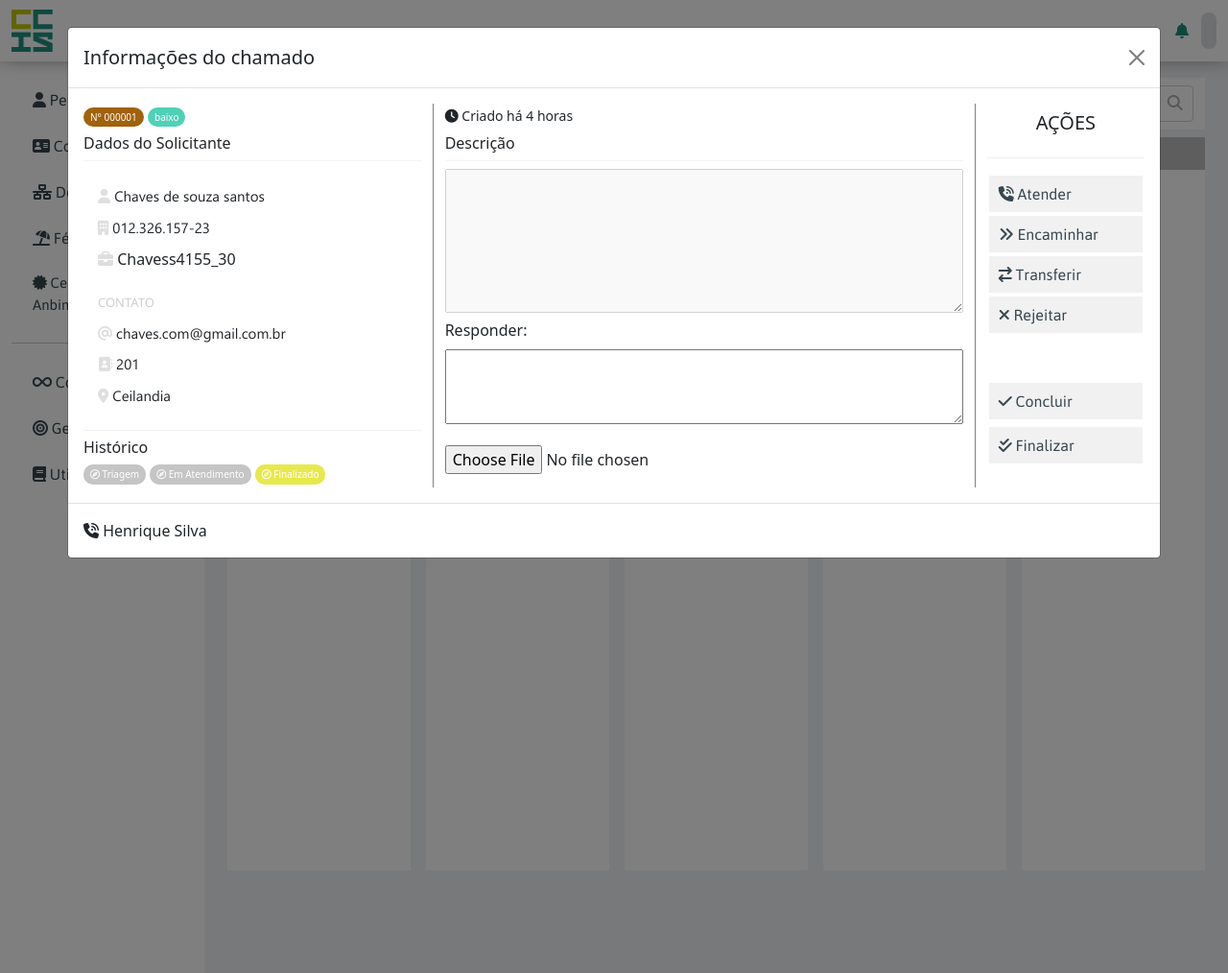
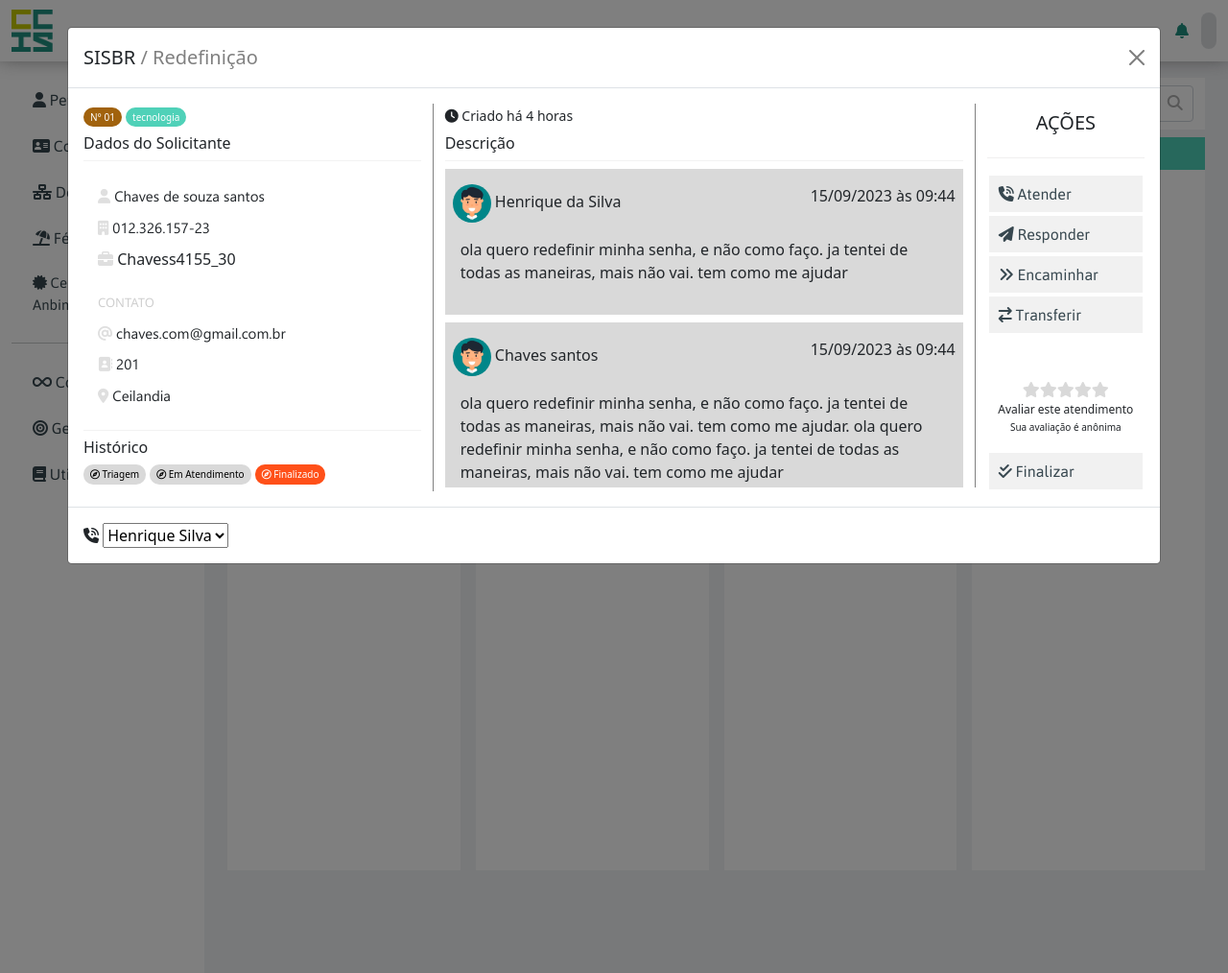
Before and after one commit to Sidehenrique/CCIS-Web, a Django app: page /processos in a window 1280 px wide, after a click that opens the changed part. Shown: the whole page at 96% size. Run offline with Django 4.2, Linux system fonts and the light colour scheme; some libraries are stand-ins or nearby versions.

Commit message:
Lapidando Modal Chamado

```diff
--- a/ccis/static/ccis/style.css
+++ b/ccis/static/ccis/style.css
@@ -1170,7 +1170,7 @@ status-negativo{
 }
 
 
-.card-important-baixo{
+.processo-tag-setor{
     font-size:10px;
     background-color:#4FD1B8;
     color:white;
@@ -1179,25 +1179,7 @@ status-negativo{
 }
 
 
-.card-important-medio{
-    font-size:10px;
-    background-color:#E8E84D;
-    color:white;
-    padding: 3px 7px;
-    border-radius:10px;
-}
-
-
-.card-important-alto{
-    font-size:10px;
-    background-color:#FF0000;
-    color:white;
-    padding: 3px 7px;
-    border-radius:10px;
-}
-
-
-.card-important-cod{
+.processo-tag-cod{
     font-size:10px;
     background-color:#A1620D;
     color:white;
@@ -1206,9 +1188,17 @@ status-negativo{
 }
 
 
-.card-important-triagem{
+.processo-tag-historico{
     font-size:10px;
-    background-color:#C5C5C5;
+    background-color:#d9d9d9;
+    color:black;
+    padding: 3px 7px;
+    border-radius:10px;
+}
+
+.processo-tag-historico-active{
+    font-size:10px;
+    background-color:#FF5019;
     color:white;
     padding: 3px 7px;
     border-radius:10px;
@@ -1233,7 +1223,7 @@ status-negativo{
     padding:7px 10px;
     display: block;
     font-family:asap;
-    transition: all .5s;
+    transition: all .3s;
     color:#37474F;
     background-color:#F1F1F1;
     border:none
@@ -1242,14 +1232,40 @@ status-negativo{
 
 
 .modal-processo-link:hover{
-    background-color:#00353E;
+    background-color:#16B597;
+    color:#ffffff;
+}
+
+
+.modal-processo-link.btn-finish:hover{
+    background-color:red;
+    color:#ffffff;
+}
+
+.modal-processo-link.btn-finish:active{
+    background-color:#C00505;
     color:#ffffff;
 }
 
 
 .modal-processo-link:active{
     color:#ffffff;
-    background-color:#16B597;
+    background-color:#147A67;
 }
 
+
+.star-link{
+    text-decoration:none;
+    color:#d9d9d9;
+}
+
+
+.star-link:hover{
+    text-decoration:none;
+    color:#FFC803;
+}
+
+
+
+
 /*-- processos ----------------------------*/
--- a/ccis/templates/ccis/processo.html
+++ b/ccis/templates/ccis/processo.html
@@ -72,15 +72,11 @@
             Encaminhado
         </div>
 
-        <div class="col me-3 processo-cabecalho" style="background-color:#4FD1B8; color:#fff">
+        <div class="col processo-cabecalho" style="background-color:#4FD1B8; color:#fff">
             <i class="fa-solid fa-square-check"></i>
             Concluído
         </div>
 
-        <div class="col processo-cabecalho" style="background-color:#BEBCBC; color:#fff">
-            <i class="fa-solid fa-boxes-packing"></i>
-            Finalizado
-        </div>
 
     </div>
     <!-- cabeçalho ------------------------------->
@@ -103,16 +99,17 @@
                     <div class="row">
 
                         <div class="col-auto me-auto">
-                            <span class="card-important-baixo">baixo</span>
+                            <h5 class="mt-1">SISBR</h5>
+
                         </div>
 
                         <div class="col-auto">
-                            <h6 style="font-size:14px; color:#818181">#1234567</h6>
+                            <span class="processo-tag-setor">Tecnologia</span>
                         </div>
 
                     </div>
 
-                    <h6 class="mt-1">SISBR</h6>
+                    <hr style="color:#C4C0C0; margin-top:0px;">
 
                     <div class="d-flex" style="color:#818181; font-size:13px;">
 
@@ -144,9 +141,7 @@
 
         <div class="col me-3 overflow-auto processo-colum"></div>
         <div class="col me-3 overflow-auto processo-colum"></div>
-        <div class="col me-3 overflow-auto processo-colum"></div>
-
-        <div class="col overflow-auto processo-colum"></div>
+        <div class="col  overflow-auto processo-colum"></div>
 
     </div>
     <!-- Processo -------------------------------->
@@ -165,7 +160,7 @@
                 <!-- header --------------------->
                 <div class="modal-header">
 
-                    <h5 class="modal-title" id="exampleModalLabel">Informações do chamado</h5>
+                    <h5 class="modal-title" id="exampleModalLabel">SISBR <span style="color:gray">/ Redefinição</span></h5>
 
                     <button type="button" class="btn-close" data-bs-dismiss="modal" aria-label="Close"></button>
 
@@ -184,8 +179,8 @@
 
                             <div class="col-auto me-auto">
 
-                                <span class="card-important-cod">N° 000001</span>
-                                <span class="card-important-baixo">baixo</span>
+                                <span class="processo-tag-cod">N° 01</span>
+                                <span class="processo-tag-setor">tecnologia</span>
 
                             </div>
 
@@ -246,11 +241,11 @@
 
                             <div class="d-flex container-buttons" onwheel="handleScroll(event)">
 
-                                <span class="card-important-triagem me-1"><i
+                                <span class="processo-tag-historico me-1"><i
                                         class="fa-regular fa-compass"></i> Triagem</span>
-                                <span class="card-important-triagem me-1"><i
+                                <span class="processo-tag-historico me-1"><i
                                         class="fa-regular fa-compass"></i> Em Atendimento</span>
-                                <span class="card-important-medio me-1"><i
+                                <span class="processo-tag-historico-active me-1"><i
                                         class="fa-regular fa-compass"></i> Finalizado</span>
 
                             </div>
@@ -270,14 +265,86 @@
 
                             <hr class="linha-custom">
 
-                            <div class="mt-2">
+                            <!-- Chat ---------->
+                            <div class="mt-2 p-2" style="background-color:#d9d9d9">
 
-                                <textarea id="descricao" style="width: 100%;" name="mensagem" rows="6"
-                                          disabled></textarea>
+                                <!-- Cabeçalho -->
+                                <div class="row pt-2">
+
+                                    <div class="col-auto me-auto">
+
+                                        <h6>
+                                            <img class="avatar-img" src="{% static 'ccis/avatar.jpg' %}"
+                                             alt="" width="40" height="40">
+
+                                            Henrique da Silva
+
+                                        </h6>
+                                    </div>
+
+                                    <div class="col-auto">
+                                        <span>15/09/2023 às 09:44</span>
+                                    </div>
+
+                                </div>
+                                <!-- Cabeçalho -->
+
+                                <!-- texto -->
+                                <div class="p-2">
+                                    <p>ola quero redefinir minha senha, e não como faço.
+                                    ja tentei de todas as maneiras, mais não vai.
+                                        tem como me ajudar
+
+
+                                    </p>
+                                </div>
+                                <!-- texto -->
 
                             </div>
 
-                            <div class="mb-3">
+                            <div class="mt-2 p-2" style="background-color:#d9d9d9">
+
+                                <!-- Cabeçalho -->
+                                <div class="row pt-2">
+
+                                    <div class="col-auto me-auto">
+
+                                        <h6>
+                                            <img class="avatar-img" src="{% static 'ccis/avatar.jpg' %}"
+                                             alt="" width="40" height="40">
+
+                                            Chaves santos
+
+                                        </h6>
+                                    </div>
+
+                                    <div class="col-auto">
+                                        <span>15/09/2023 às 09:44</span>
+                                    </div>
+
+                                </div>
+                                <!-- Cabeçalho -->
+
+                                <!-- texto -->
+                                <div class="p-2">
+                                    <p>ola quero redefinir minha senha, e não como faço.
+                                    ja tentei de todas as maneiras, mais não vai.
+                                        tem como me ajudar.
+
+                                        ola quero redefinir minha senha, e não como faço.
+                                    ja tentei de todas as maneiras, mais não vai.
+                                        tem como me ajudar
+
+
+                                    </p>
+                                </div>
+                                <!-- texto -->
+
+                            </div>
+                            <!-- Chat ---------->
+
+
+                            <div class="mt-3 mb-2">
                                 <label class="form-label">Responder:</label>
                                 <textarea id="resposta" style="width: 100%;" name="mensagem" rows="3"></textarea>
                             </div>
@@ -306,6 +373,15 @@
                                     </a>
                                 </li>
 
+
+                                <li class="li-menu-request">
+                                    <a type="button" id="Re" class="modal-processo-link" aria-current="page">
+                                        <i class="fa-solid fa-paper-plane"></i>
+                                        Responder
+                                    </a>
+                                </li>
+
+
                                 <li class="li-menu-request">
                                     <a type="button" id="En" class="modal-processo-link"
                                        aria-current="page">
@@ -314,6 +390,7 @@
                                     </a>
                                 </li>
 
+
                                 <li class="li-menu-request">
                                     <a type="button" id="Tr" class="modal-processo-link" aria-current="page">
                                         <i class="fa-solid fa-arrow-right-arrow-left"></i>
@@ -321,26 +398,44 @@
                                     </a>
                                 </li>
 
-                                <li class="li-menu-request">
-                                    <a type="button" id="Tf" class="modal-processo-link" aria-current="page">
-                                        <i class="fa-solid fa-xmark"></i>
-                                        Rejeitar
-                                    </a>
+
+                                <li class="" style="margin-top:45px">
+
+
+                                    <div class="d-flex" style="justify-content: center;">
+
+                                        <a type="button" name="1" class="star-link">
+                                            <i class="fa-solid fa-star"></i>
+                                        </a>
+                                        <a type="button" name="2" class="star-link">
+                                            <i class="fa-solid fa-star"></i>
+                                        </a>
+                                        <a type="button" name="3" class="star-link">
+                                            <i class="fa-solid fa-star"></i>
+                                        </a>
+                                        <a type="button" name="4" class="star-link">
+                                            <i class="fa-solid fa-star"></i>
+                                        </a>
+                                        <a type="button" name="5" class="star-link">
+                                            <i class="fa-solid fa-star"></i>
+                                        </a>
+
+                                    </div>
+
+                                    <p style="font-size:12px; text-align:center">Avaliar este atendimento<br>
+                                    <span style="font-size:10px; text-align:center">Sua avaliação é anônima</span>
+                                    </p>
+
                                 </li>
 
-                                <li class="li-menu-request mt-5">
-                                    <a type="button" id="Co" class="modal-processo-link" aria-current="page">
-                                        <i class="fa-solid fa-check"></i>
-                                        Concluir
-                                    </a>
-                                </li>
 
                                 <li class="li-menu-request mt-1">
-                                    <a type="button" id="Fi" class="modal-processo-link" aria-current="page">
+                                    <a type="button" id="Fi" class="modal-processo-link btn-finish" aria-current="page">
                                         <i class="fa-solid fa-check-double"></i>
                                         Finalizar
                                     </a>
                                 </li>
+
 
                             </ul>
 
@@ -358,8 +453,14 @@
                 <div class="modal-footer">
 
                     <div class="col">
+
                         <i class="fa-solid fa-phone-volume"></i>
-                        Henrique Silva
+                        <select>
+                            <option value="opcao1">Henrique Silva</option>
+                            <option value="opcao2">Pedro lisboa</option>
+                            <option value="opcao3">Arthur Calorio</option>
+                        </select>
+
                     </div>
 
                 </div>
```
